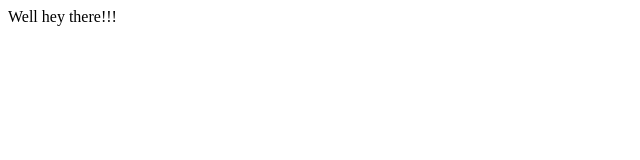
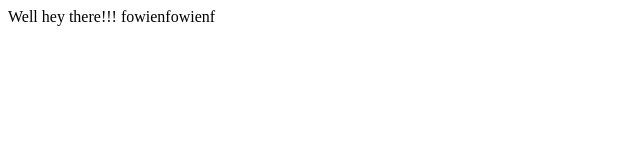
Before and after one commit to beckertobias/cronwizard, a website: page src/index.html in a window 1280 px wide. Shown: the whole page, without its empty margins (0-640 px from the left). Drawn offline with Linux system fonts and the light colour scheme.

Commit message:
test commit

```diff
--- a/src/index.html
+++ b/src/index.html
@@ -5,6 +5,6 @@
     <title></title>
   </head>
   <body>
-    Well hey there!!!
+    Well hey there!!! fowienfowienf
   </body>
 </html>
```
